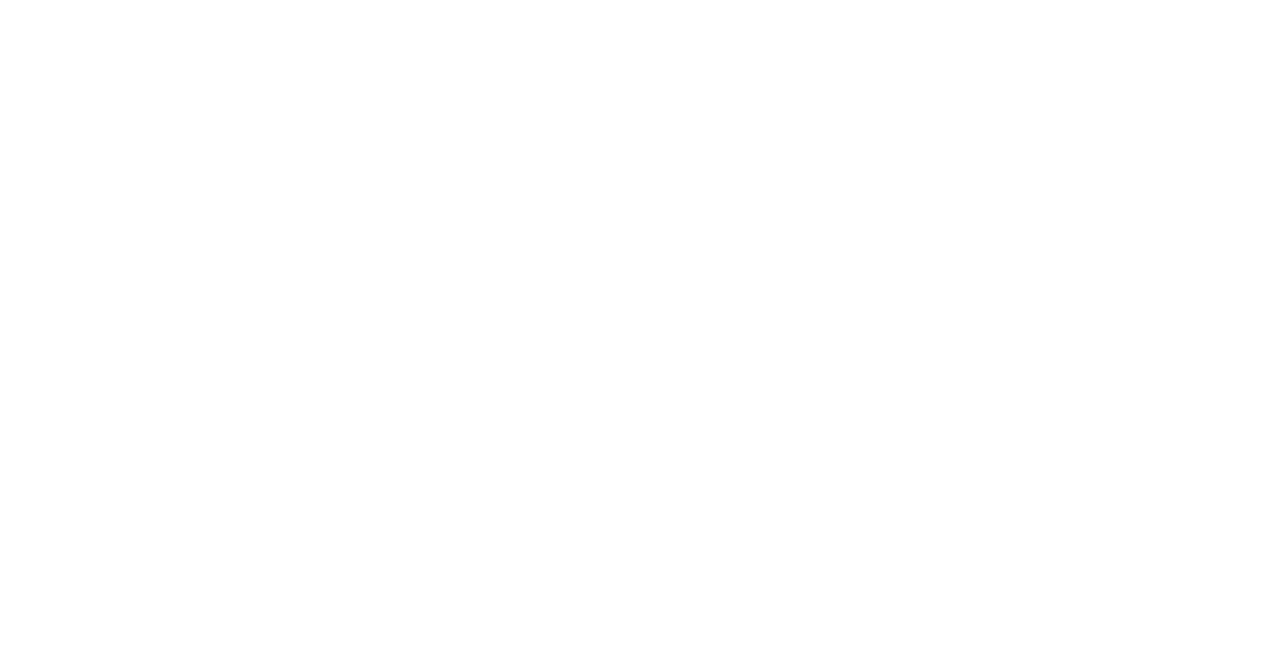
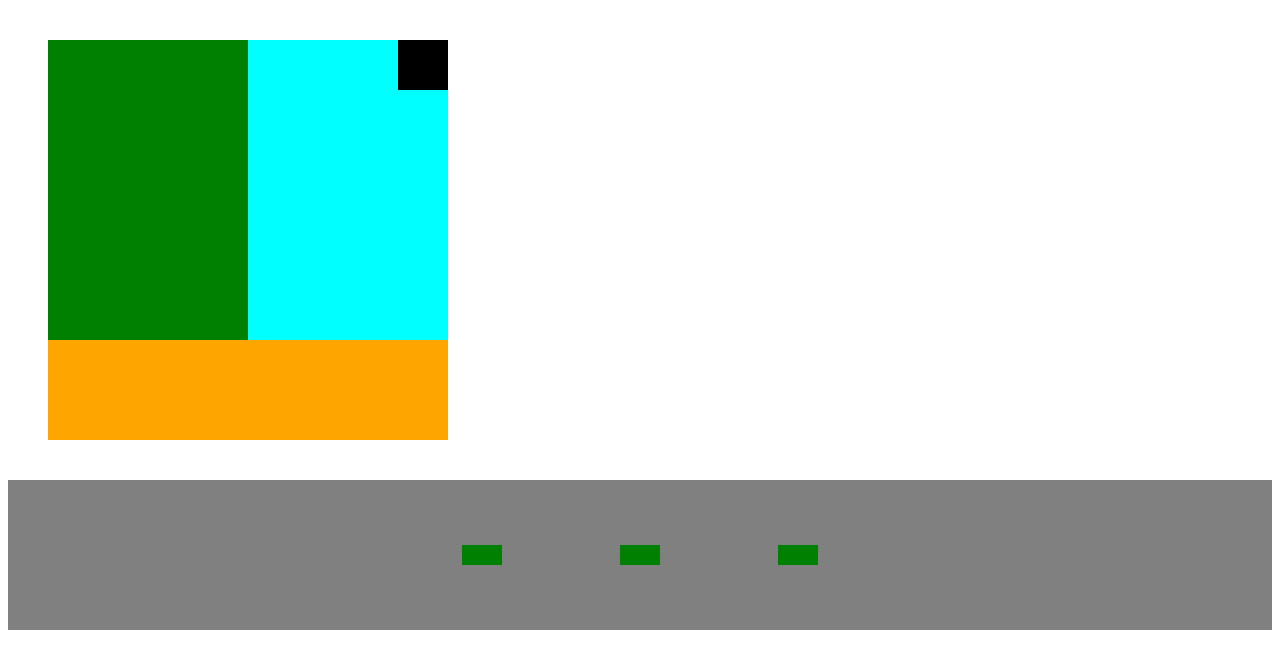
Before and after one commit to DrRob1n/2024_2aWI_SWP, a plain HTML site: page Exercises/uebung_06_3.html in a window 1280 px wide. Drawn offline with Linux system fonts and the light colour scheme.

Commit message:
8.11.2024_commit4

```diff
--- a/Exercises/uebung_06_3.html
+++ b/Exercises/uebung_06_3.html
@@ -0,0 +1,83 @@
+<!DOCTYPE html>
+<html lang="en">
+<head>
+    <meta charset="UTF-8">
+    <meta name="viewport" content="width=device-width, initial-scale=1.0">
+    <title>Document</title>
+
+    <style>
+        .blaubox {
+        height: 400px;
+        width: 400px;
+        background-color: aqua;
+        margin: 40px;
+        position: relative;
+        }
+        .orangebox {
+            background-color: orange;
+            width: 400px;
+            height: 100px;
+            position:absolute;
+            left: 0;
+            bottom: 0;
+        }
+        .grünbox {
+            background-color: green;
+            width: 200px;
+            height: 300px;
+            position:absolute;
+            left: 0;
+            top: 0;
+        }
+        .schwarzbox {
+            position: absolute;
+            width: 50px;
+            background-color: black;
+            height: 50px;
+            right: 0;
+            top: 0;
+        }
+
+        .container {
+            position: relative;
+            height: 70px;
+        background-color: gray;
+        display: flex;
+        flex-direction: row;
+        justify-content: center;
+        align-items: center;
+        padding: 40px;
+        margin: 0px;
+        bottom: 0;
+        }
+
+        .box {
+        width: 40px;
+        height: 20px;
+        background-color: green;
+        margin: 5%;
+        }
+
+    </style>
+
+</head>
+<body>
+    <div class="blaubox">
+        <div class="orangebox"></div>
+        <div class="schwarzbox"></div>
+        <div class="grünbox"></div>
+    </div>
+
+    <div class="container">
+        <div class="box">
+
+        </div>
+        <div class="box">
+
+        </div>
+        <div class="box">
+
+        </div>
+    </div>
+</body>
+</html>
```
Also changed, not shown: Exercises/uebung_06_2.html (+33 -1 lines).
